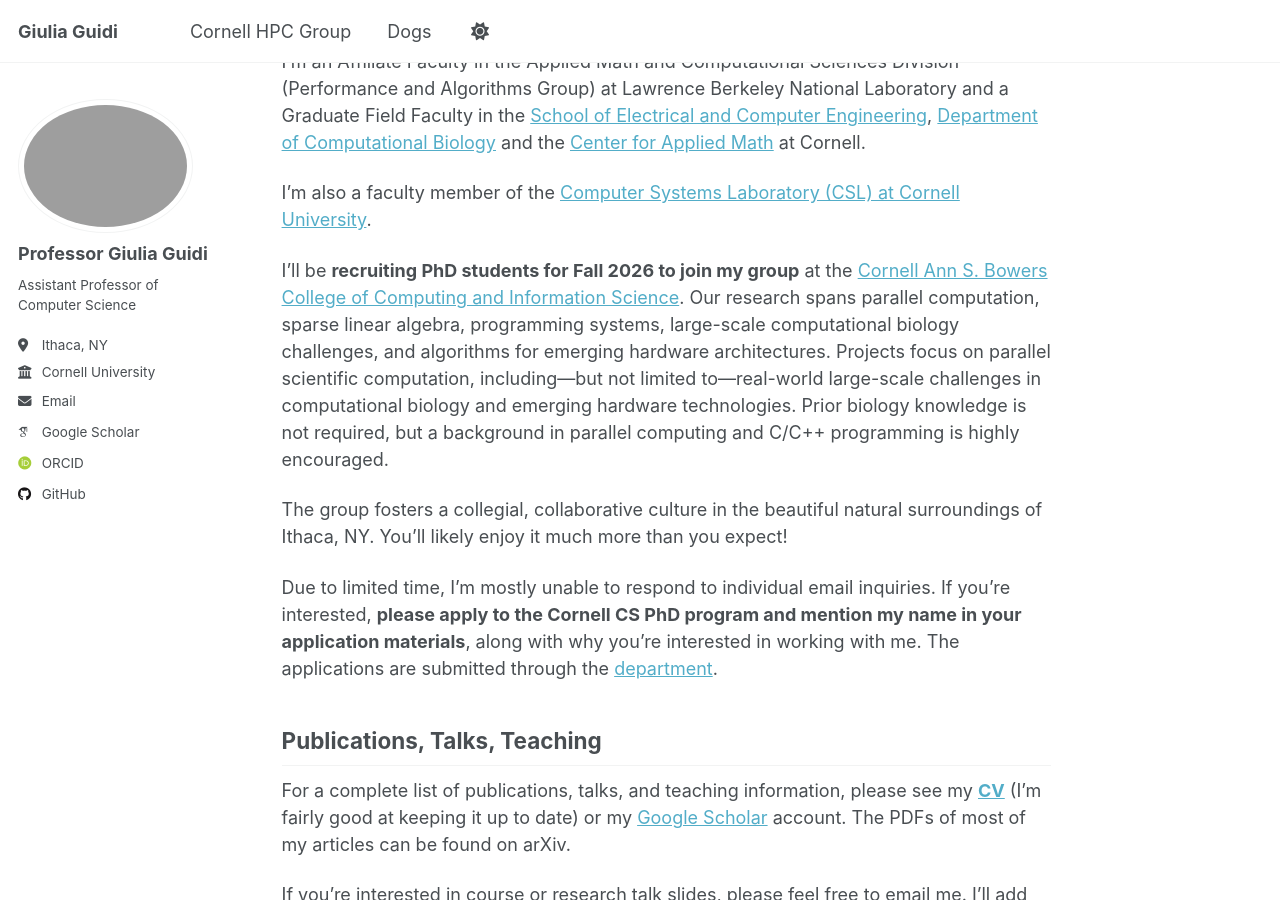
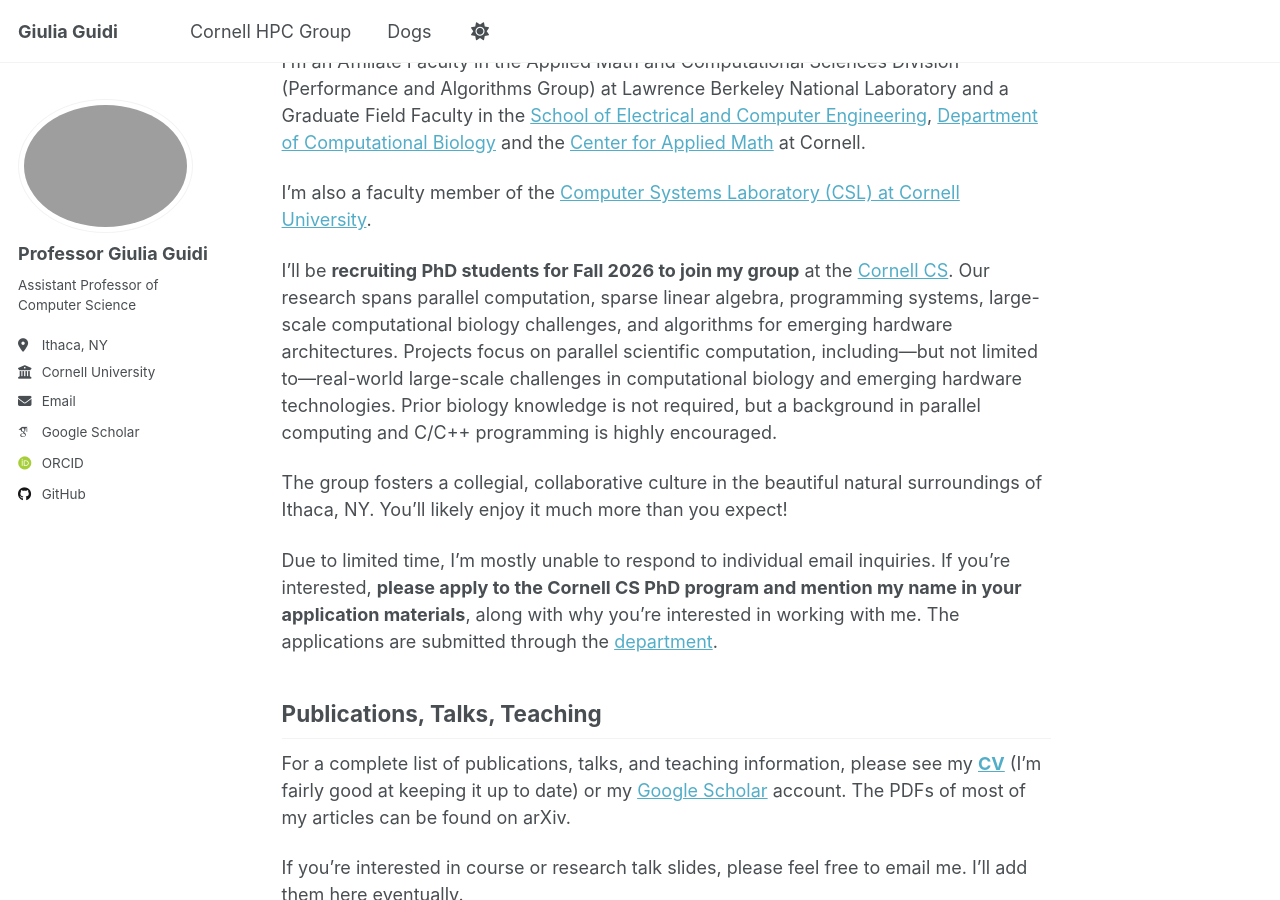
Before and after one commit to giuliaguidi/giuliaguidi.github.io, a Jekyll site: the page built from _pages/about.md, in a window 1280 px wide and 900 px high, scrolled down 437 px. Built offline with Jekyll 4.4.1, drawn with Linux system fonts in a browser that asks for light colours; some web fonts are replaced.

Commit message:
Update about.md

```diff
--- a/_pages/about.md
+++ b/_pages/about.md
@@ -20,7 +20,7 @@ I'm an Affiliate Faculty in the Applied Math and Computational Sciences Division
 
 I'm also a faculty member of the [Computer Systems Laboratory (CSL) at Cornell University](https://www.csl.cornell.edu/).
 
-I’ll be **recruiting PhD students for Fall 2026 to join my group** at the [Cornell Ann S. Bowers College of Computing and Information Science](https://cis.cornell.edu/). Our research spans parallel computation, sparse linear algebra, programming systems, large-scale computational biology challenges, and algorithms for emerging hardware architectures.
+I’ll be **recruiting PhD students for Fall 2026 to join my group** at the [Cornell CS](https://cis.cornell.edu/). Our research spans parallel computation, sparse linear algebra, programming systems, large-scale computational biology challenges, and algorithms for emerging hardware architectures.
 Projects focus on parallel scientific computation, including—but not limited to—real-world large-scale challenges in computational biology and emerging hardware technologies. Prior biology knowledge is not required, but a background in parallel computing and C/C++ programming is highly encouraged.
 
 The group fosters a collegial, collaborative culture in the beautiful natural surroundings of Ithaca, NY. You'll likely enjoy it much more than you expect!
```
